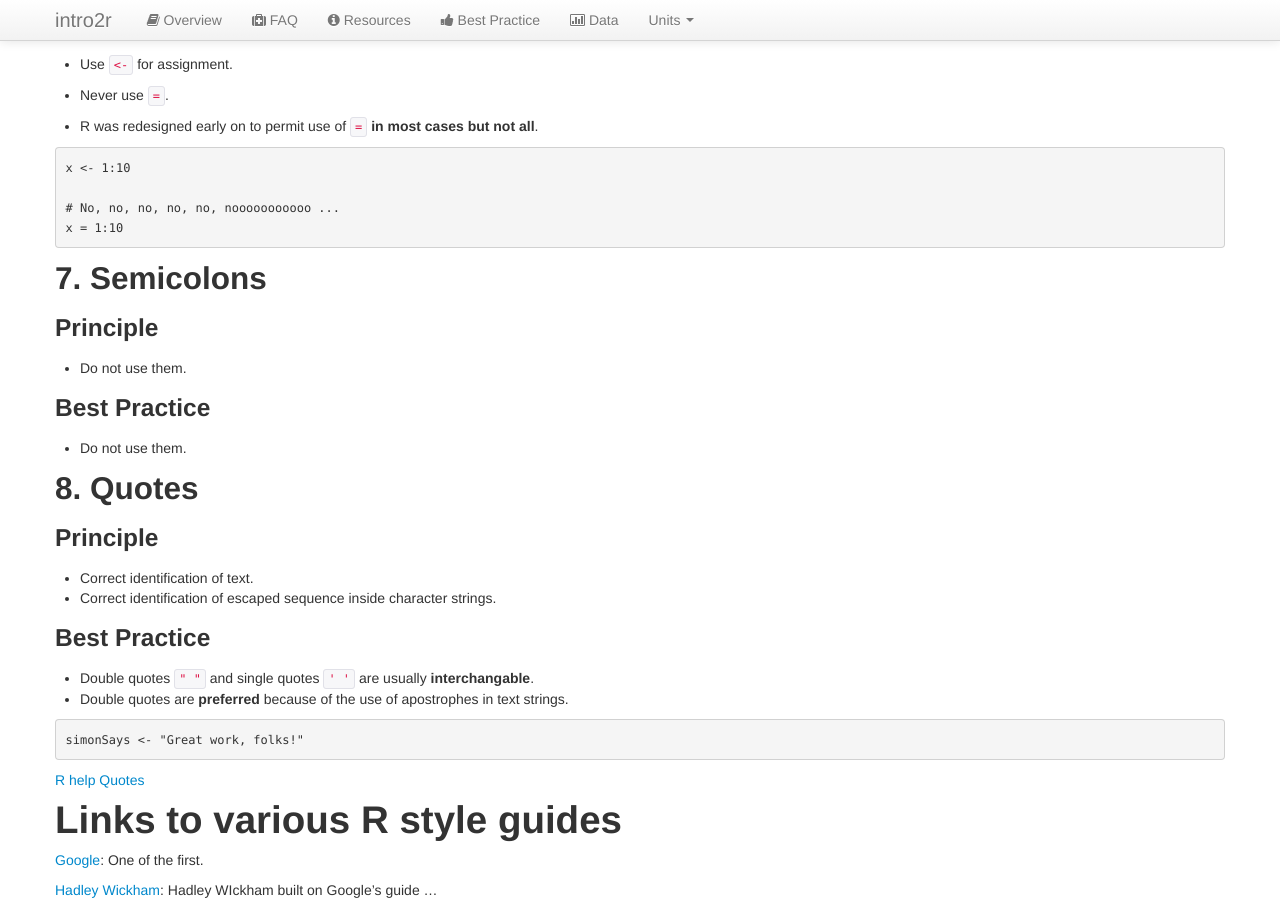
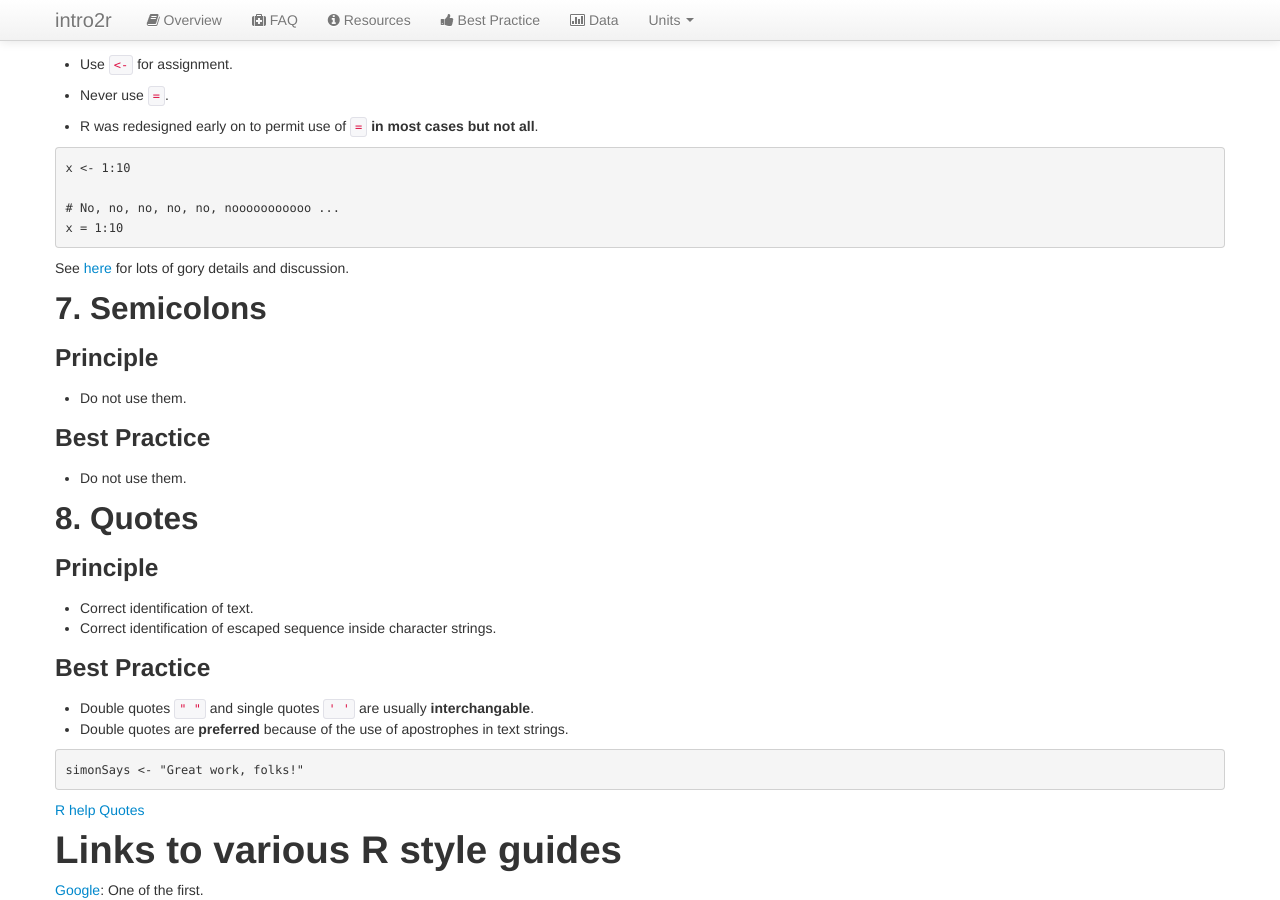
Before and after one commit to intro2r/intro2r, a Jekyll site: the page built from best/code-style.md, in a window 1280 px wide and 900 px high, scrolled down 4774 px. Built offline with Jekyll 4.4.1, drawn with Linux system fonts in a browser that asks for light colours; our own code applies the rules of GitHub Pages for plain Markdown files.

Commit message:
Update code-style.md

````diff
--- a/best/code-style.md
+++ b/best/code-style.md
@@ -261,6 +261,8 @@ x <- 1:10
 x = 1:10
 ```
 
+See [here](https://stackoverflow.com/questions/1741820/what-are-the-differences-between-and-in-r?rq=1) for lots of gory details and discussion.
+
 
 ## 7. Semicolons
 
````
